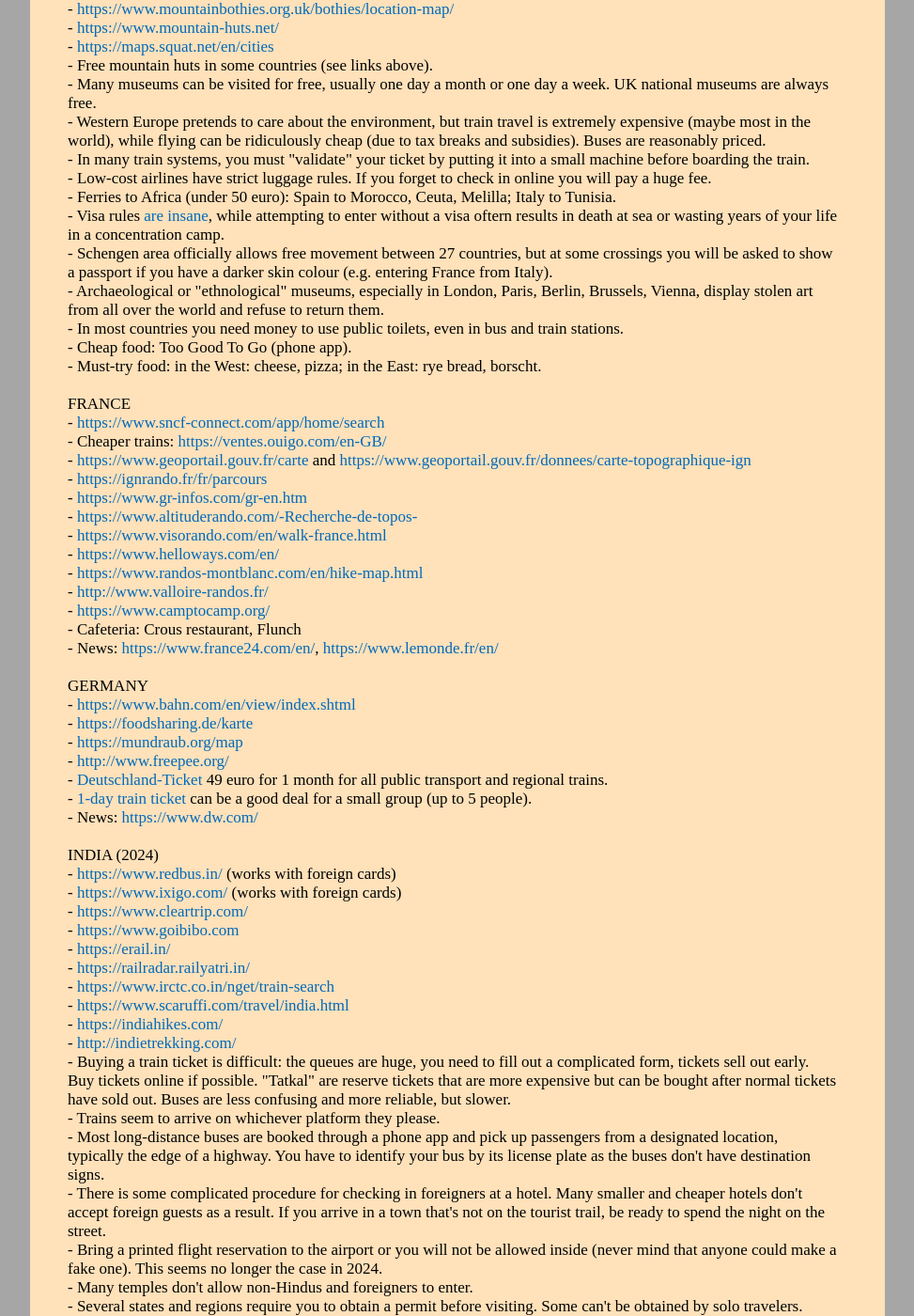
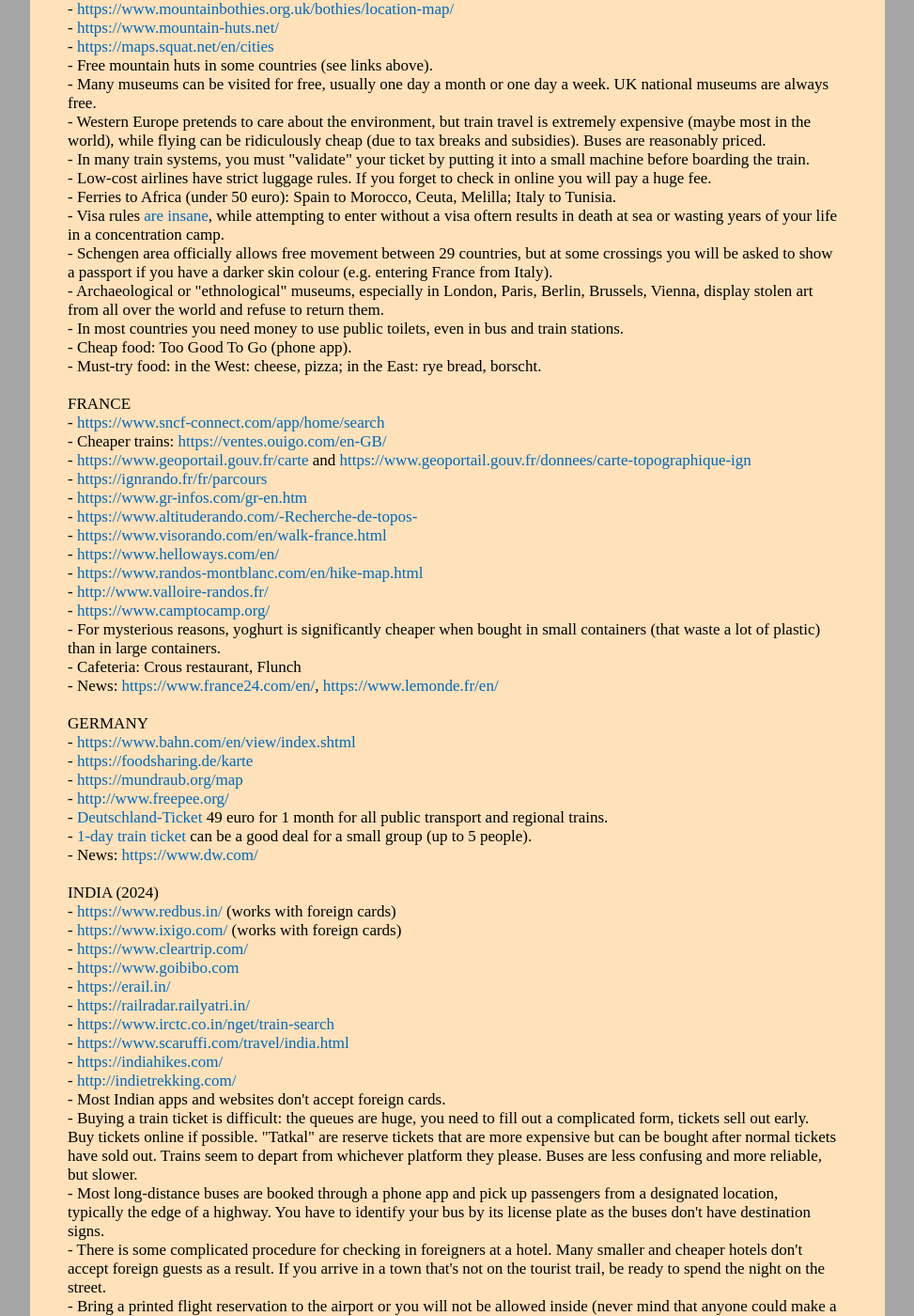
Before and after one commit to witbag/witbag.github.io, a Jekyll site: the page built from travel/notes.html, in a window 1280 px wide and 1400 px high, scrolled down 2029 px. Shown: the whole window at 94% size, without its empty margins (153-1126 px from the left). Built offline with Jekyll 4.4.1, drawn with Linux system fonts in a browser that asks for light colours; some of the changed text lies outside the part shown.

Commit message:
Update notes.html

```diff
--- a/travel/notes.html
+++ b/travel/notes.html
@@ -96,7 +96,7 @@
 - Low-cost airlines have strict luggage rules. If you forget to check in online you will pay a huge fee.<br>
 - Ferries to Africa (under 50 euro): Spain to Morocco, Ceuta, Melilla; Italy to Tunisia.<br>
 - Visa rules <a href="visas.html#europe">are insane</a>, while attempting to enter without a visa oftern results in death at sea or wasting years of your life in a concentration camp.<br>
-- Schengen area officially allows free movement between 27 countries, but at some crossings you will be asked to show a passport if you have a darker skin colour (e.g. entering France from Italy).<br>
+- Schengen area officially allows free movement between 29 countries, but at some crossings you will be asked to show a passport if you have a darker skin colour (e.g. entering France from Italy).<br>
 - Archaeological or "ethnological" museums, especially in London, Paris, Berlin, Brussels, Vienna, display stolen art from all over the world and refuse to return them.<br>
 - In most countries you need money to use public toilets, even in bus and train stations.<br>
 - Cheap food: Too Good To Go (phone app).<br>
@@ -114,6 +114,7 @@
 - <a href="https://www.randos-montblanc.com/en/hike-map.html" target=_blank>https://www.randos-montblanc.com/en/hike-map.html</a><br>
 - <a href="http://www.valloire-randos.fr/" target=_blank>http://www.valloire-randos.fr/</a><br />
 - <a href="https://www.camptocamp.org/" target=_blank>https://www.camptocamp.org/</a><br />
+- For mysterious reasons, yoghurt is significantly cheaper when bought in small containers (that waste a lot of plastic) than in large containers.<br />
 - Cafeteria: Crous restaurant, Flunch<br />
 - News: <a href="https://www.france24.com/en/" target=_blank>https://www.france24.com/en/</a>, <a href="https://www.lemonde.fr/en/" target=_blank>https://www.lemonde.fr/en/</a><br />
 <br>
@@ -137,8 +138,8 @@
 - <a href="https://www.scaruffi.com/travel/india.html" target=_blank>https://www.scaruffi.com/travel/india.html</a><br />
 - <a href="https://indiahikes.com/" target=_blank>https://indiahikes.com/</a><br />
 - <a href="http://indietrekking.com/" target=_blank>http://indietrekking.com/</a><br />
-- Buying a train ticket is difficult: the queues are huge, you need to fill out a complicated form, tickets sell out early. Buy tickets online if possible. "Tatkal" are reserve tickets that are more expensive but can be bought after normal tickets have sold out. Buses are less confusing and more reliable, but slower.<br>
-- Trains seem to arrive on whichever platform they please.<br>
+- Most Indian apps and websites don't accept foreign cards.<br>
+- Buying a train ticket is difficult: the queues are huge, you need to fill out a complicated form, tickets sell out early. Buy tickets online if possible. "Tatkal" are reserve tickets that are more expensive but can be bought after normal tickets have sold out. Trains seem to depart from whichever platform they please. Buses are less confusing and more reliable, but slower.<br>
 - Most long-distance buses are booked through a phone app and pick up passengers from a designated location, typically the edge of a highway. You have to identify your bus by its license plate as the buses don't have destination signs.<br>
 - There is some complicated procedure for checking in foreigners at a hotel. Many smaller and cheaper hotels don't accept foreign guests as a result. If you arrive in a town that's not on the tourist trail, be ready to spend the night on the street.<br>
 - Bring a printed flight reservation to the airport or you will not be allowed inside (never mind that anyone could make a fake one). This seems no longer the case in 2024.<br>
```
Also changed, not shown: other parts of travel/notes.html (+5 -7 lines).
